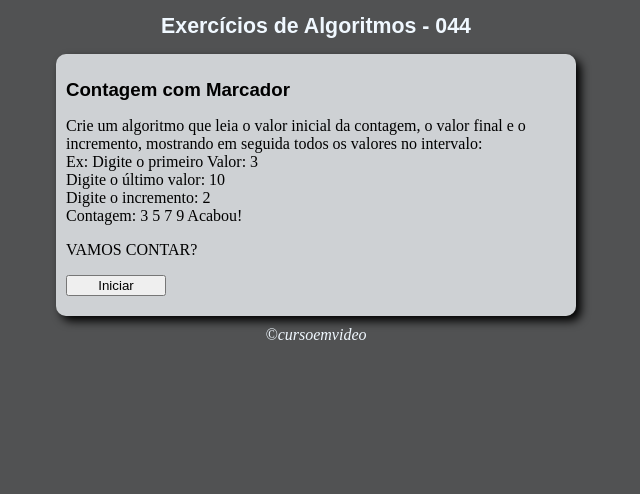
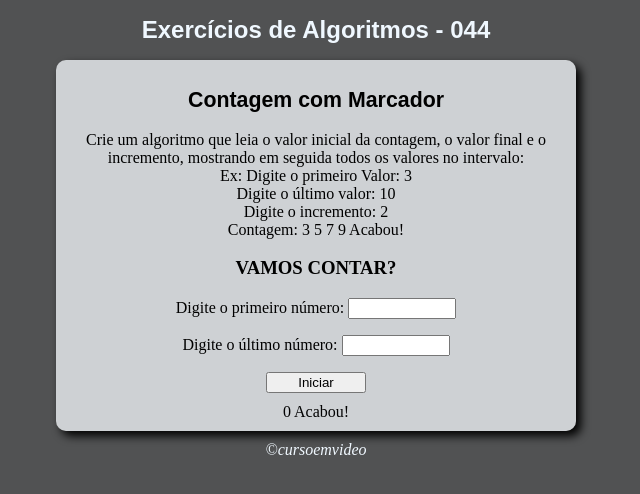
Before and after one commit to BrunaBaria/JavaScript, a plain HTML site: page Curso JavaScript/Exercícios Algorítmos/Ex.044- Contagem com Incremento/ex.044.al.html in a window 1280 px wide. Both pictures are taken after a click on the button "Iniciar". Shown: the whole page, without its empty margins (324-964 px from the left). Drawn offline with Linux system fonts and the light colour scheme.

Commit message:
update ex. 044

```diff
--- a/Curso JavaScript/Exercícios Algorítmos/Ex.044- Contagem com Incremento/ex.044.al.html
+++ b/Curso JavaScript/Exercícios Algorítmos/Ex.044- Contagem com Incremento/ex.044.al.html
@@ -26,8 +26,9 @@
 
         </p>
         <div>
-            VAMOS CONTAR?</p>
-
+            <h3>VAMOS CONTAR?</h3></p>
+            Digite o primeiro número: <input type="number" name="txtn1" id="txtn1" min="0"></p>
+            Digite o último número: <input type="number" name="txtn2" id="txtn2" min="0"></p>
             <input type="button" value="Iniciar" onclick="contar()">
         </div>
         <div id="res"></div>
--- a/Curso JavaScript/Exercícios Algorítmos/Ex.044- Contagem com Incremento/script.ex.044.js
+++ b/Curso JavaScript/Exercícios Algorítmos/Ex.044- Contagem com Incremento/script.ex.044.js
@@ -0,0 +1,14 @@
+function contar(){
+    var c = 2
+    var txtn1 = document.getElementById('txtn1')
+    var txtn2 = document.getElementById('txtn2')
+
+    var n1= Number(txtn1.value)
+    var n2= Number(txtn2.value)
+
+    var res = document.getElementById('res')
+
+    for(var n1;n1<=n2;n1=n1+c){
+        res.innerHTML +=` ${n1} `
+    }res.innerHTML += ` Acabou!`
+}
--- a/Curso JavaScript/Exercícios Algorítmos/Ex.044- Contagem com Incremento/style.ex.044.css
+++ b/Curso JavaScript/Exercícios Algorítmos/Ex.044- Contagem com Incremento/style.ex.044.css
@@ -3,12 +3,15 @@ body{
 
 }
 h1{
-    font:bold 16pt arial;
+    font:bold 18pt arial;
     text-align: center;
     color: rgb(240, 248, 255);
 }
 h2{
-    font: bolder 14pt arial;
+    font: bolder 16pt arial;
+}
+h3{
+    text-align: center;
 }
 section{
     background-color:rgba(231, 235, 238, 0.834) ;
@@ -17,6 +20,7 @@ section{
     width: 500px;
     margin: auto;
     box-shadow: 5px 5px 10px black;
+    text-align: center;
 
 
 }
```
